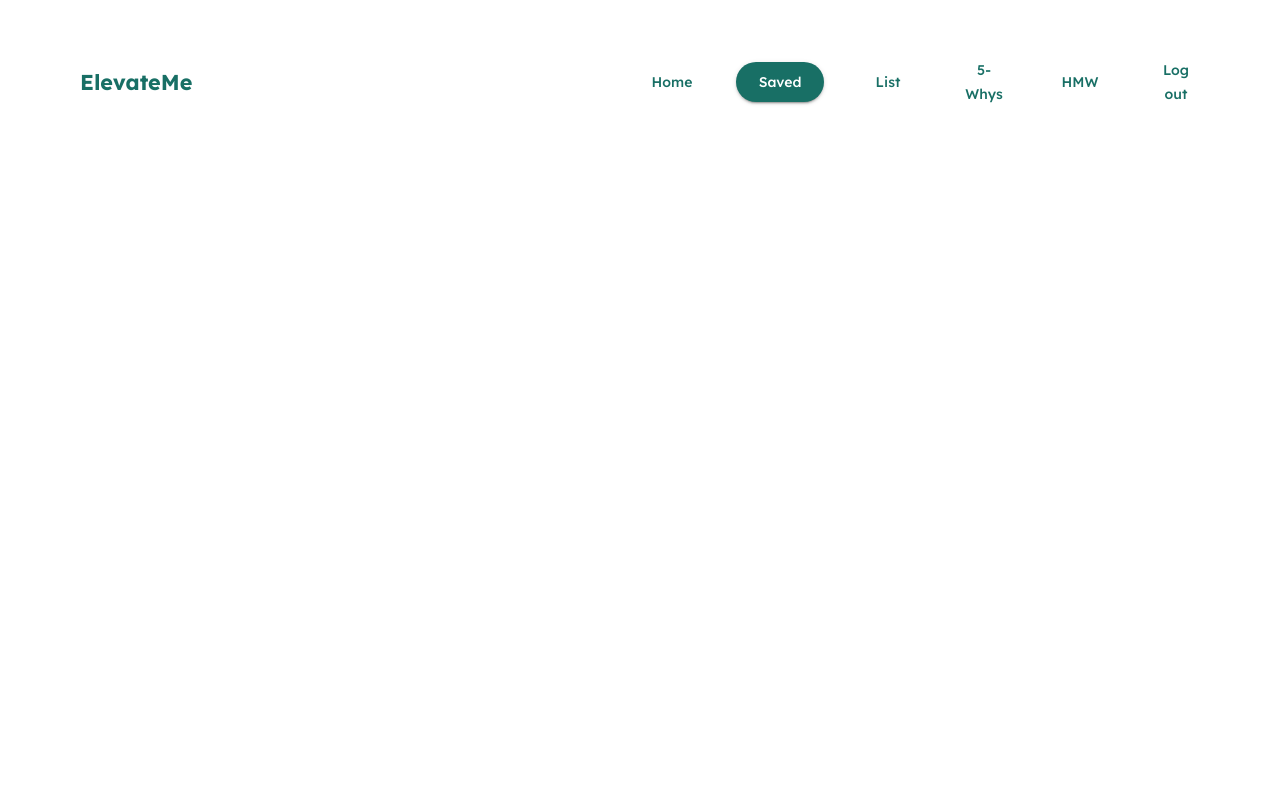
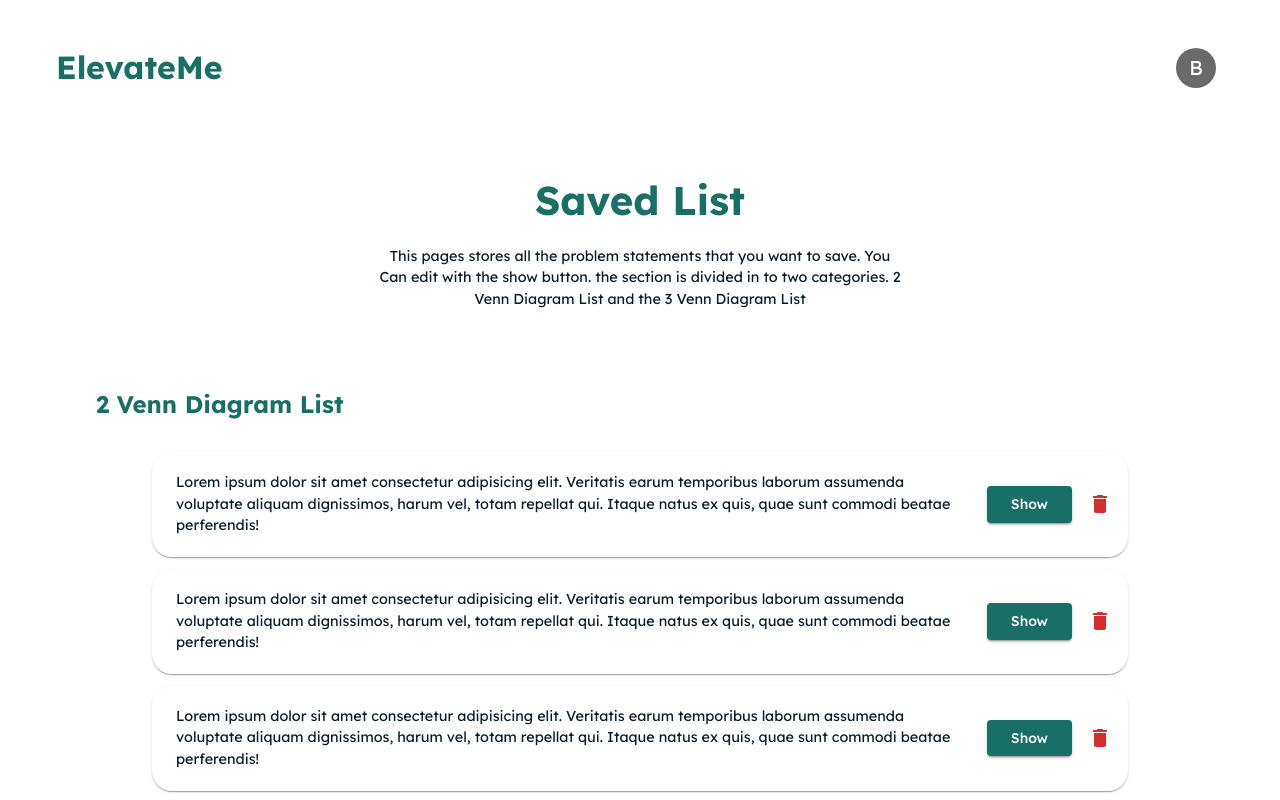
Before and after one commit to frnzgngbs/ElevateMe-FrontEnd, a React (Create React App) app: page /user/saved in a window 1280 px wide. Shown: the top 800 px of the page. Built offline with nearby package versions, Linux system fonts and the light colour scheme.

Commit message:
Saved page partially done.

```diff
--- a/src/App.js
+++ b/src/App.js
@@ -29,14 +29,29 @@ var theme = createTheme({
 			fontWeight: "bold",
 			color: "#186F65",
 		},
-		body1: {
-			fontSize: "0.9rem",
-			color: "#071C29",
+		h2: {
+			fontSize: "2.5rem",
+			fontWeight: "bold",
+			color: "#186F65",
+		},
+		h3: {
+			fontSize: "2rem",
+			fontWeight: "bold",
+			color: "#186F65",
+		},
+		h4: {
+			color: "#186F65",
+			fontSize: "1.5rem",
+			fontWeight: "bold",
 		},
 		h5: {
 			color: "#6A6A6A",
 			fontSize: "1.3rem",
 			fontWeight: "bold",
+		},
+		body1: {
+			fontSize: "0.9rem",
+			color: "#071C29",
 		},
 	},
 	palette: {
--- /dev/null
+++ b/src/components/CardCotent.jsx
@@ -0,0 +1,36 @@
+import React from "react";
+import Card from "@mui/material/Card";
+import CardContent from "@mui/material/CardContent";
+import IconButton from "@mui/material/IconButton";
+import DeleteIcon from "@mui/icons-material/Delete";
+import Typography from "@mui/material/Typography";
+import { Button } from "@mui/material";
+
+const CardCotent = ({ text, index, onDelete }) => {
+	return (
+		<Card
+			sx={{
+				display: "flex",
+				alignItems: "center",
+				marginX: 7,
+				marginY: 1.5,
+				py: 0.5,
+				px: 1,
+				borderRadius: 5,
+			}}>
+			<CardContent sx={{ flex: 1 }}>
+				<Typography variant="body1">{text}</Typography>
+			</CardContent>
+			<IconButton>
+				<Button variant="contained" sx={{ px: 3 }}>
+					Show
+				</Button>
+			</IconButton>
+			<IconButton onClick={onDelete}>
+				<DeleteIcon color="error" />
+			</IconButton>
+		</Card>
+	);
+};
+
+export default CardCotent;
--- a/src/components/UserAppbar.jsx
+++ b/src/components/UserAppbar.jsx
@@ -1,87 +1,84 @@
-import React from "react";
+import React, { useState } from "react";
 import AppBar from "@mui/material/AppBar";
-import useTheme from "@mui/material/styles/useTheme";
-import Button from "@mui/material/Button";
+import Typography from "@mui/material/Typography";
 import Box from "@mui/material/Box";
-import { Link, Outlet, useLocation } from "react-router-dom";
-import Grid from "@mui/material/Grid";
-import useLogout from "./../hooks/useLogout";
+import { Outlet, useNavigate } from "react-router-dom";
+import { Avatar, IconButton, Menu, MenuItem } from "@mui/material";
+import useLogout from "../hooks/useLogout";
 
 const UserAppbar = () => {
-	const navs = ["Home", "Saved", "List", "5-Whys", "HMW", "Log out"];
-	const links = ["home", "saved", "list", "5-whys", "hmw", "log out"];
+	const [anchorEl, setAnchorEl] = useState(null);
+	const open = Boolean(anchorEl);
+	const navigate = useNavigate();
+	const logout = useLogout();
 
-	var outlet = <Outlet />;
-	var currentLink = "";
-	const location = useLocation();
-	location.pathname.split("/");
-	const pathname = location.pathname.split("/").filter((crumb) => crumb !== "");
-	currentLink = pathname[pathname.length - 1];
+	const handleClick = (event) => {
+		setAnchorEl(event.currentTarget);
+	};
 
-	var theme = useTheme();
+	const handleClose = () => {
+		setAnchorEl(null);
+	};
 
-	const { handleLogout } = useLogout();
+	const handleLogoClick = () => {
+		navigate("/user/home", { replace: true });
+	};
+
+	const handleMenuOptionClick = (path) => {
+		if (path === "logout") {
+		} else {
+			navigate(`/user/${path}`, { replace: true });
+		}
+		handleClose();
+	};
+
+	const outlet = <Outlet />;
 
 	return (
 		<>
-			<AppBar
-				position="static"
-				elevation={0}
-				sx={{
-					background: "transparent",
-					paddingTop: "3rem",
-					paddingLeft: "5rem",
-					paddingRight: "5rem",
-					paddingBottom: "1rem",
-					userSelect: "none",
-					display: "flexbox",
-					flexDirection: "row",
-					justifyContent: "space-between",
-				}}>
-				<Grid container xl={12}>
-					<Grid md={6} xl={8}>
-						<Box>
-							<h2 style={{ color: theme.palette.primary.main }}>ElevateMe</h2>
-						</Box>
-					</Grid>
-					<Grid
-						width={"100%"}
-						md={6}
-						xl={4}
-						alignContent="center"
-						alignItems="center"
-						display="flex"
-						gap="2rem">
-						{navs.map((value, index) => {
-							return !value.localeCompare(currentLink, "en", {
-								sensitivity: "base",
-							}) ? (
-								<Link key={index} to={currentLink}>
-									<Button
-										variant="contained"
-										sx={{
-											width: "5.5rem",
-											height: "2.5rem",
-											borderRadius: "32px",
-										}}
-										to={value === "Log out" ? "/login" : links[index]}
-										onClick={handleLogout}>
-										{value}
-									</Button>
-								</Link>
-							) : (
-								<Link
-									key={index}
-									to={value === "Log out" ? "/login" : links[index]}
-									onClick={handleLogout}>
-									<Button>{value}</Button>
-								</Link>
-							);
-						})}
-					</Grid>
-				</Grid>
+			<AppBar position="static" elevation={0} sx={{ bgcolor: "white" }}>
+				<Box
+					sx={{
+						display: "flex",
+						justifyContent: "space-between",
+						alignItems: "center",
+						px: 7,
+						py: 5,
+					}}>
+					<Typography
+						variant="h3"
+						onClick={handleLogoClick}
+						sx={{ cursor: "pointer" }}>
+						ElevateMe
+					</Typography>
+					<IconButton onClick={handleClick}>
+						<Avatar sx={{ bgcolor: "#6A6A6A" }} alt="Remy Sharp">
+							B
+						</Avatar>
+					</IconButton>
+					<Menu
+						id="avatar-menu"
+						anchorEl={anchorEl}
+						open={open}
+						onClose={handleClose}
+						MenuListProps={{
+							"aria-labelledby": "avatar-menu-button",
+						}}>
+						<MenuItem onClick={() => handleMenuOptionClick("home")}>
+							Home
+						</MenuItem>
+						<MenuItem onClick={() => handleMenuOptionClick("saved")}>
+							Saved
+						</MenuItem>
+						<MenuItem onClick={() => handleMenuOptionClick("list")}>
+							List
+						</MenuItem>
+						<MenuItem onClick={() => handleMenuOptionClick("logout")}>
+							Logout
+						</MenuItem>
+					</Menu>
+				</Box>
 			</AppBar>
-
 			{outlet}
 		</>
 	);
--- a/src/hooks/useLogout.jsx
+++ b/src/hooks/useLogout.jsx
@@ -24,7 +24,7 @@ function useLogout() {
 		}
 	};
 
-	return { handleLogout }; // Return the handleLogout function to be used externally
+	return { handleLogout };
 }
 
 export default useLogout;
--- a/src/pages/HomePage.jsx
+++ b/src/pages/HomePage.jsx
@@ -88,13 +88,30 @@ const HomePage = () => {
 					</Grid>
 					{/* This is the right div */}
 					<Grid item xs={12} md={6}>
-						<Box component="img" src={notebook} />
+						<Box
+							sx={{
+								bgcolor: "primary.main",
+							}}>
+							RIGHT DIV HERE RIGHT DIV HERE RIGHT DIV HERE RIGHT DIV HERE RIGHT
+							DIV HERE RIGHT DIV HERE RIGHT DIV HERE RIGHT DIV HERE RIGHT DIV
+							HERE RIGHT DIV HERE RIGHT DIV HERE RIGHT DIV HERE RIGHT DIV HERE
+							RIGHT DIV HERE RIGHT DIV HERE RIGHT DIV HERE RIGHT DIV HERE RIGHT
+							DIV HERE RIGHT DIV HERE RIGHT DIV HERE RIGHT DIV HERE RIGHT DIV
+							HERE HERE HERE HERE HERE HERE HERE HERE HERE HERE HERE HERE HERE
+							HERE HERE HERE HERE HERE HERE HERE HERE HERE HERE HERE HERE HERE
+							HERE HERE HERE HERE HERE HERE HERE HERE HERE HERE HERE HERE HERE
+							HERE HERE HERE HERE HERE HERE HERE HERE HERE HERE HERE HERE HERE
+							HERE HERE HERE HERE HERE HERE HERE HERE HERE HERE HERE HERE HERE
+							HERE HERE HERE HERE HERE HERE HERE HERE HERE HERE HERE HERE HERE
+							HERE HERE HERE HERE HERE HERE HERE HERE HERE HERE HERE HERE HERE
+						</Box>
+						{/* <Box component="img" src={notebook} /> */}
 					</Grid>
 				</Grid>
 			</Box>
-			<Box sx={{ px: 30 }}>
+			<Box sx={{ px: 30, py: 5 }}>
 				<Box>
-					<Typography variant="h1" textAlign={"center"}>
+					<Typography variant="h2" textAlign={"center"}>
 						Features
 					</Typography>
 					<br />
@@ -106,10 +123,7 @@ const HomePage = () => {
 					</Typography>
 				</Box>
 			</Box>
-			<Grid
-				container
-				spacing={2}
-				sx={{ px: 26, marginTop: 2, marginBottom: 4 }}>
+			<Grid container spacing={2} sx={{ px: 26, marginBottom: 8 }}>
 				{Object.entries(cards).map(([key, card]) => (
 					<Grid item xs={12} md={4} key={key}>
 						<Card
--- a/src/pages/Saved.jsx
+++ b/src/pages/Saved.jsx
@@ -1,15 +1,75 @@
-import React from "react";
+import React, { useEffect, useState } from "react";
 import Box from "@mui/material/Box";
 import useTheme from "@mui/material/styles/useTheme";
-import VennDiagramList from "../components/VennDiagramList";
+import { Typography } from "@mui/material";
+import CardCotent from "../components/CardCotent";
 
 const Saved = () => {
 	const theme = useTheme();
 
+	const [cards, setCards] = useState({
+		two_venn: [],
+		three_venn: [],
+	});
+
+	useEffect(() => {
+		const dummyText =
+			"Lorem ipsum dolor sit amet consectetur adipisicing elit. Veritatis earum temporibus laborum assumenda voluptate aliquam dignissimos, harum vel, totam repellat qui. Itaque natus ex quis, quae sunt commodi beatae perferendis!";
+		setCards((prev) => ({
+			...prev, // Spread the previous state
+			two_venn: Array(5).fill(dummyText), // 5 dummy items for two_venn
+			three_venn: Array(3).fill(dummyText), // 3 dummy items for three_venn
+		}));
+	}, []);
+
+	// Note(Franz): Initial delete implementation just for display purposes
+	const handleDelete = (settings, index) => {
+		return null;
+	};
+
 	return (
-		<>
-			<Box></Box>
-		</>
+		<Box>
+			<Box sx={{ px: 12, py: 5 }}>
+				<Box sx={{ px: 35 }}>
+					<Typography variant="h2" textAlign={"center"}>
+						Saved List
+					</Typography>
+					<br></br>
+					<Typography variant="body1" textAlign={"center"}>
+						This pages stores all the problem statements that you want to save.
+						You Can edit with the show button. the section is divided in to two
+						categories. 2 Venn Diagram List and the 3 Venn Diagram List
+					</Typography>
+				</Box>
+				<Typography variant="h4" sx={{ marginTop: 10 }}>
+					2 Venn Diagram List
+				</Typography>
+				<Box sx={{ marginTop: 4 }}>
+					{cards.two_venn.map((text, index) => (
+						<CardCotent
+							key={index}
+							index={index}
+							text={text}
+							onDelete={() => handleDelete("two_venn", index)}
+						/>
+					))}
+				</Box>
+
+				<Typography variant="h4" sx={{ marginTop: 10 }}>
+					3 Venn Diagram List
+				</Typography>
+				<Box sx={{ marginTop: 5 }}>
+					{cards.two_venn.map((text, index) => (
+						<CardCotent
+							key={index}
+							index={index}
+							text={text}
+							onDelete={() => handleDelete("three_venn", index)}
+						/>
+					))}
+				</Box>
+			</Box>
+		</Box>
 	);
 };
 
```
